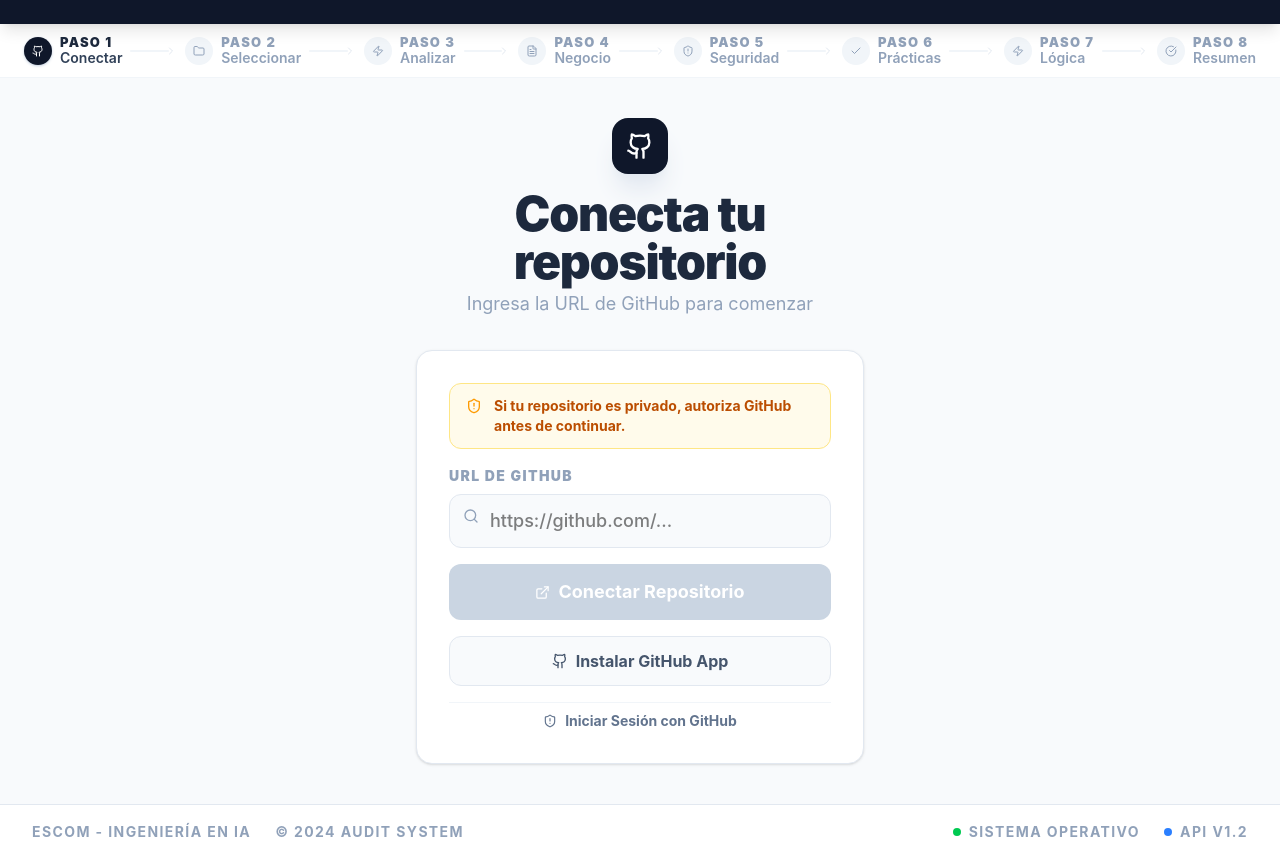
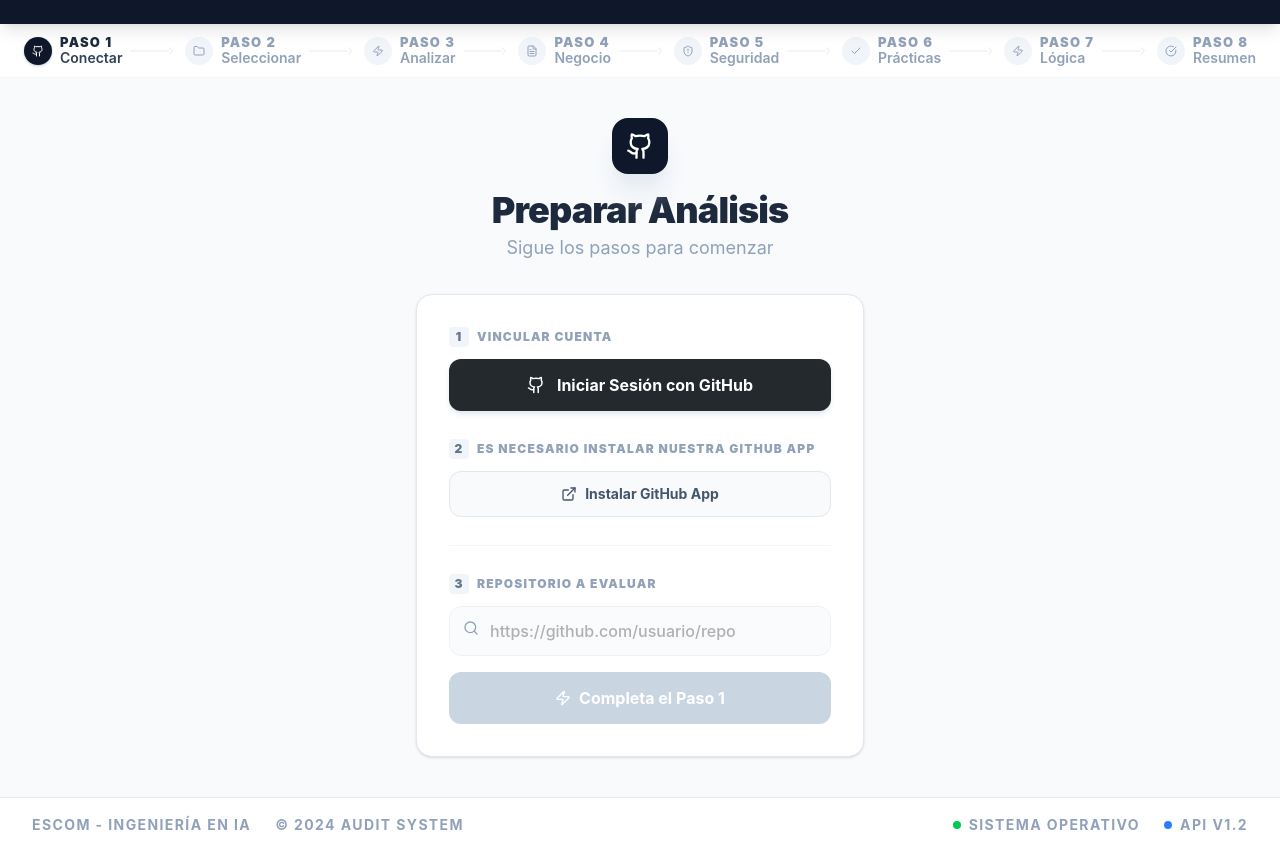
Before and after one commit to kic0o/Code-Auditor, a React (Vite) app in the folder frontend/: page / in a window 1280 px wide. Built offline with nearby package versions, Linux system fonts and the light colour scheme.

Commit message:
Un solo recuadro

```diff
--- a/frontend/src/App.jsx
+++ b/frontend/src/App.jsx
@@ -1,5 +1,5 @@
 import { useState } from 'react';
-import { Github } from 'lucide-react'; // Añadido el icono para la pantalla de carga
+import { Github } from 'lucide-react';
 import { useGithubAuth } from './hooks/useGithubAuth';
 import { useFileSelection } from './hooks/useFileSelection';
 import { useAnalysis } from './hooks/useAnalysis';
@@ -9,7 +9,6 @@
 import Footer from './components/layout/Footer';
 import WizardBar from './components/layout/WizardBar';
 import Step1View from './components/views/Step1View';
-import PrivateRepoAuthView from './components/views/PrivateRepoAuthView';
 import Step2View from './components/views/Step2View';
 import ResultsView from './components/views/ResultsView';
 
@@ -41,16 +40,9 @@
       files.resetFileSelection();
       files.setRepoFiles(mapeados);
       setView('setup');
-      auth.setShowPrivateRepoAuth(false);
       setWizardStep(2);
     } catch (err) {
-      if (auth.shouldShowPrivateRepoAuth(err.status, err.payload)) {
-        setView('setup');
-        setWizardStep(1);
-        auth.setShowPrivateRepoAuth(true);
-        return;
-      }
-      setError('No se pudo conectar con el backend o el repositorio no existe.');
+      setError(err.payload?.detail || err.message || 'No se pudo conectar con el backend o el repositorio no existe.');
     } finally {
       setLoadingFiles(false);
     }
@@ -67,7 +59,7 @@
     analysis.startAnalysis(
       files.selectedFileMatrix, repoUrl,
       setView, setCurrentlyAnalyzingCategory, setWizardStep,
-      files.uploadedDocs // Pasando los documentos subidos
+      files.uploadedDocs
     );
   };
 
@@ -75,7 +67,7 @@
     analysis.advanceToNextCategory(
       files.selectedFileMatrix, repoUrl,
       setView, setCurrentlyAnalyzingCategory, setWizardStep,
-      files.uploadedDocs // Pasando los documentos subidos
+      files.uploadedDocs
     );
   };
 
@@ -108,8 +100,7 @@
 
   const enviarDecisionesAlBackend = () => {
     if (!auth.userGithubToken) {
-      auth.setRepoAccessMessage('Necesitas autorizar GitHub antes de crear el Pull Request con los cambios aceptados.');
-      auth.setShowPrivateRepoAuth(true);
+      alert('Necesitas autorizar GitHub antes de crear el Pull Request con los cambios aceptados.');
       setView('setup');
       setWizardStep(1);
       return;
@@ -117,24 +108,24 @@
 
     analysis.enviarDecisionesAlBackend(
       repoUrl, auth.userGithubToken,
-      auth.setShowPrivateRepoAuth, handleReset
+      () => {}, // Se elimina el callback the setShowPrivateRepoAuth
+      handleReset
     );
   };
 
   const currentReviewCategory = ANALYSIS_CATEGORIES[analysis.currentReviewIndex];
+
+  // Nueva lógica de enrutamiento de pantallas (más limpia)
   const currentScreen = (() => {
     if (view === 'analyzing') return 'analyzing';
     if (view === 'results') return 'results';
-    if (view === 'setup' && auth.showPrivateRepoAuth) return 'private-auth';
     if (view === 'setup' && wizardStep === 2) return 'file-selection';
     return 'repo-connect';
   })();
 
   return (
     <div className="min-h-screen bg-slate-50 flex flex-col font-sans selection:bg-blue-100 selection:text-blue-900">
-      <Header userGithubToken={auth.userGithubToken}
-              onLogout={auth.logout}
-               />
+      <Header userGithubToken={auth.userGithubToken} onLogout={auth.logout} />
       <WizardBar currentStep={wizardStep} />
 
       <main className="flex-1 px-8 py-10 flex flex-col">
@@ -157,19 +148,7 @@
           </div>
         )}
 
-        {currentScreen === 'private-auth' && (
-          <PrivateRepoAuthView
-            githubAuthorized={auth.githubAuthorized}
-            repoAccessMessage={auth.repoAccessMessage}
-            repoUrl={repoUrl}
-            setRepoUrl={setRepoUrl}
-            handleConnect={handleConnect}
-            loadingFiles={loadingFiles}
-            error={error}
-            setShowPrivateRepoAuth={auth.setShowPrivateRepoAuth}
-          />
-        )}
-
+        {/* Paso 1: Conexión unificada */}
         {currentScreen === 'repo-connect' && (
           <Step1View
             repoUrl={repoUrl}
@@ -178,10 +157,10 @@
             loadingFiles={loadingFiles}
             error={error}
             userGithubToken={auth.userGithubToken}
-            setShowPrivateRepoAuth={auth.setShowPrivateRepoAuth}
           />
         )}
 
+        {/* Paso 2: Selección de archivos */}
         {currentScreen === 'file-selection' && (
           <Step2View
             repoUrl={repoUrl}
--- a/frontend/src/components/views/Step1View.jsx
+++ b/frontend/src/components/views/Step1View.jsx
@@ -1,15 +1,20 @@
-import { Github, CheckCircle, Search, ExternalLink, ShieldAlert } from 'lucide-react';
+import { Github, CheckCircle, Search, ExternalLink, Zap } from 'lucide-react';
 import { GITHUB_AUTH_URL } from '../../constants/analysisConfig';
 
-function Step1View({ repoUrl, setRepoUrl, handleConnect, loadingFiles, error, userGithubToken, setShowPrivateRepoAuth }) {
+function Step1View({ repoUrl, setRepoUrl, handleConnect, loadingFiles, error, userGithubToken }) {
 
-  const canAnalyze = !loadingFiles && !!repoUrl;
+  // Condición estricta: No puede analizar si está cargando, si no hay URL, o si no hay Token
+  const canAnalyze = !loadingFiles && !!repoUrl && !!userGithubToken;
 
   return (
     <div className="flex justify-center items-center flex-1">
       <div className="w-full max-w-md animate-in fade-in slide-in-from-bottom-4 duration-500">
+
+        {/* Cabecera Dinámica */}
         <div className="text-center mb-8">
-          <div className="w-14 h-14 bg-[#0f172a] rounded-2xl flex items-center justify-center mx-auto mb-4 shadow-xl shadow-slate-200 relative">
+          <div className={`w-14 h-14 rounded-2xl flex items-center justify-center mx-auto mb-4 shadow-xl transition-colors relative ${
+            userGithubToken ? 'bg-green-600 shadow-green-200' : 'bg-[#0f172a] shadow-slate-200'
+          }`}>
             <Github className="text-white" size={28} />
             {userGithubToken && (
               <div className="absolute -bottom-1 -right-1 bg-green-500 rounded-full p-1 border-2 border-white">
@@ -17,51 +22,77 @@
               </div>
             )}
           </div>
-          <h2 className="text-5xl font-black text-slate-800 tracking-tight">Conecta tu repositorio</h2>
-          <p className="text-slate-400 text-lg mt-1">Ingresa la URL de GitHub para comenzar</p>
+          <h2 className="text-4xl font-black text-slate-800 tracking-tight">Preparar Análisis</h2>
+          <p className="text-slate-400 text-lg mt-1">Sigue los pasos para comenzar</p>
         </div>
 
-        <section className="bg-white p-8 rounded-2xl shadow-sm border border-slate-200">
-          <div className="space-y-4">
+        <section className="bg-white p-8 rounded-2xl shadow-sm border border-slate-200 space-y-7">
 
-            {/* Aviso si no ha iniciado sesión */}
-            {!userGithubToken && (
-              <div className="flex items-start gap-3 px-4 py-3 bg-amber-50 border border-amber-200 rounded-xl">
-                <ShieldAlert size={16} className="text-amber-500 mt-0.5 flex-shrink-0" />
-                <p className="text-sm font-bold text-amber-700">
-                  Si tu repositorio es privado, autoriza GitHub antes de continuar.
-                </p>
+          {/* PASO 1: Autenticación */}
+          <div>
+            <label className="text-[12px] font-black text-slate-400 uppercase tracking-widest mb-3 flex items-center gap-2">
+              <span className="bg-slate-100 text-slate-500 w-5 h-5 rounded flex items-center justify-center text-xs">1</span>
+              Vincular Cuenta
+            </label>
+
+            {!userGithubToken ? (
+              // Botón de Login (Lleva al backend para iniciar el OAuth)
+              <a href={GITHUB_AUTH_URL} className="w-full py-3.5 px-4 bg-[#24292e] hover:bg-black text-white text-base font-bold rounded-xl transition-all flex items-center justify-center gap-3 shadow-md shadow-slate-200">
+                <Github size={18} /> Iniciar Sesión con GitHub
+              </a>
+            ) : (
+              // Estado de Éxito
+              <div className="flex items-center justify-between px-4 py-3.5 bg-green-50 border border-green-200 rounded-xl">
+                <div className="flex items-center gap-2 text-green-700 font-bold text-sm">
+                  <CheckCircle size={18} /> Cuenta vinculada correctamente
+                </div>
               </div>
             )}
+          </div>
 
+          {/* PASO 2: Instalación de App */}
           <div>
-              <label className="text-[14px] font-black text-slate-400 uppercase tracking-widest mb-2 block">
-                URL DE GITHUB
+            <label className="text-[12px] font-black text-slate-400 uppercase tracking-widest mb-3 flex items-center gap-2">
+              <span className="bg-slate-100 text-slate-500 w-5 h-5 rounded flex items-center justify-center text-xs">2</span>
+              Es necesario instalar nuestra GitHub App
             </label>
-              <div className="relative">
+            <a href="https://github.com/apps/Linter-Logic-App" target="_blank" rel="noreferrer" className="w-full py-3 flex items-center justify-center gap-2 rounded-xl border border-slate-200 bg-slate-50 hover:bg-slate-100 text-slate-600 font-bold text-sm transition-all">
+              <ExternalLink size={16} /> Instalar GitHub App
+            </a>
+          </div>
+
+          <div className="h-px w-full bg-slate-100" />
+
+          {/* PASO 3: URL y Conexión */}
+          <div>
+            <label className="text-[12px] font-black text-slate-400 uppercase tracking-widest mb-3 flex items-center gap-2">
+              <span className="bg-slate-100 text-slate-500 w-5 h-5 rounded flex items-center justify-center text-xs">3</span>
+              Repositorio a evaluar
+            </label>
+            <div className="relative mb-4">
               <input
                 type="text"
                 value={repoUrl}
                 onChange={e => setRepoUrl(e.target.value)}
                 onKeyDown={e => e.key === 'Enter' && canAnalyze && handleConnect()}
-                  placeholder="https://github.com/..."
-                  className="w-full pl-10 pr-4 py-3 bg-slate-50 border border-slate-200 rounded-xl text-lg font-medium focus:ring-2 focus:ring-blue-500/20 outline-none transition-all"
+                placeholder="https://github.com/usuario/repo"
+                disabled={!userGithubToken} // Bloquea el input si no hay sesión
+                className="w-full pl-10 pr-4 py-3 bg-slate-50 border border-slate-200 rounded-xl text-base font-medium focus:ring-2 focus:ring-blue-500/20 outline-none transition-all disabled:opacity-60 disabled:cursor-not-allowed"
               />
               <Search className="absolute left-3.5 top-3.5 text-slate-400" size={16} />
             </div>
-            </div>
 
             {error && (
-              <p className="text-base text-red-500 font-bold px-3 py-2 bg-red-50 rounded-xl border border-red-100">
+              <p className="mb-4 text-sm text-red-500 font-bold px-3 py-2 bg-red-50 rounded-xl border border-red-100">
                 {error}
               </p>
             )}
 
-            {/* Botón Analizar — deshabilitado si no hay token */}
+            {/* Botón Principal (Bloqueado por defecto) */}
             <button
               onClick={handleConnect}
               disabled={!canAnalyze}
-              className={`w-full py-3.5 text-white text-lg font-bold rounded-xl transition-all flex justify-center items-center gap-2 shadow-md ${
+              className={`w-full py-3.5 text-white text-base font-bold rounded-xl transition-all flex justify-center items-center gap-2 shadow-md ${
                 !canAnalyze
                   ? 'bg-slate-300 cursor-not-allowed shadow-none'
                   : 'bg-blue-600 hover:bg-blue-700 shadow-blue-200 active:scale-95'
@@ -69,33 +100,19 @@
             >
               {loadingFiles
                 ? <div className="w-4 h-4 border-2 border-white border-t-transparent rounded-full animate-spin" />
-                : <ExternalLink size={15} />}
-              {loadingFiles ? 'Conectando...' : 'Conectar Repositorio'}
+                : <Zap size={16} />}
+
+              {/* Texto dinámico para guiar al usuario */}
+              {loadingFiles
+                ? 'Conectando...'
+                : !userGithubToken
+                  ? 'Completa el Paso 1'
+                  : !repoUrl
+                    ? 'Ingresa una URL'
+                    : 'Conectar Repositorio'}
             </button>
-
-            {/* Botón Instalar GitHub App */}
-            <a href= "https://github.com/apps/Linter-Logic-App" className="w-full py-3 flex items-center justify-center gap-2 rounded-xl border border-slate-200 bg-slate-50 hover:bg-slate-100 text-slate-600 font-bold text-base transition-all">
-              <Github size={16} />
-              Instalar GitHub App
-            </a>
-
-            <div className="pt-2 border-t border-slate-100 mt-4">
-              {!userGithubToken ? (
-                <button
-                  type="button"
-                  onClick={() => setShowPrivateRepoAuth(true)}
-                  className="w-full text-sm font-bold text-slate-500 hover:text-slate-800 flex items-center justify-center gap-2 transition-colors"
-                >
-                  <ShieldAlert size={14} /> Iniciar Sesión con GitHub
-                </button>
-              ) : (
-                <p className="w-full text-sm font-bold text-green-600 text-center flex items-center justify-center gap-2">
-                  <CheckCircle size={14} /> Conectado con GitHub
-                </p>
-              )}
           </div>
 
-          </div>
         </section>
       </div>
     </div>
```
Lines whose indentation alone changed are shown as unchanged.
